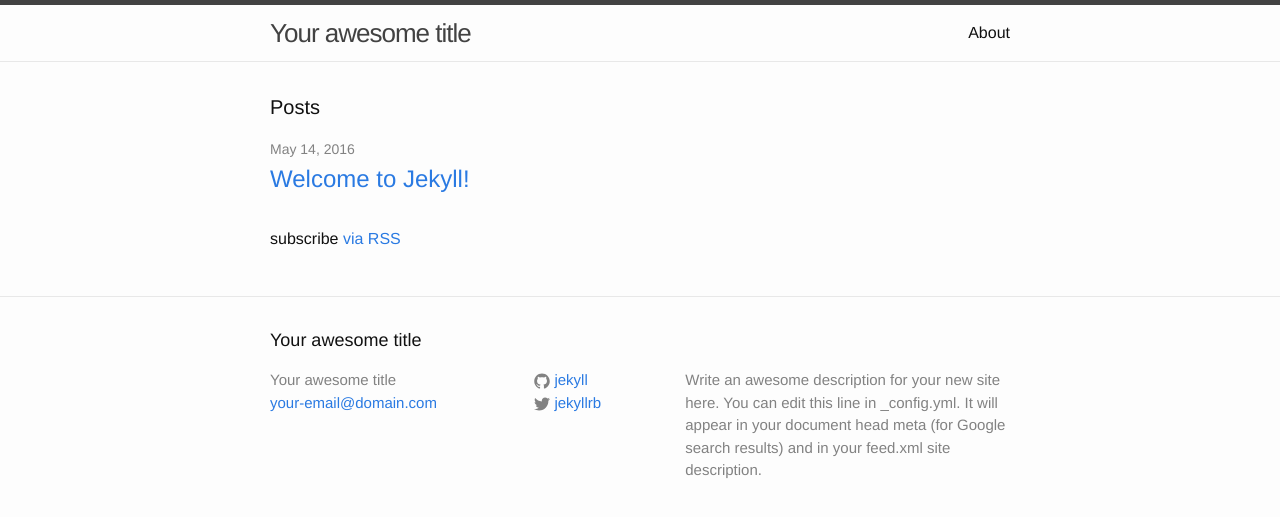
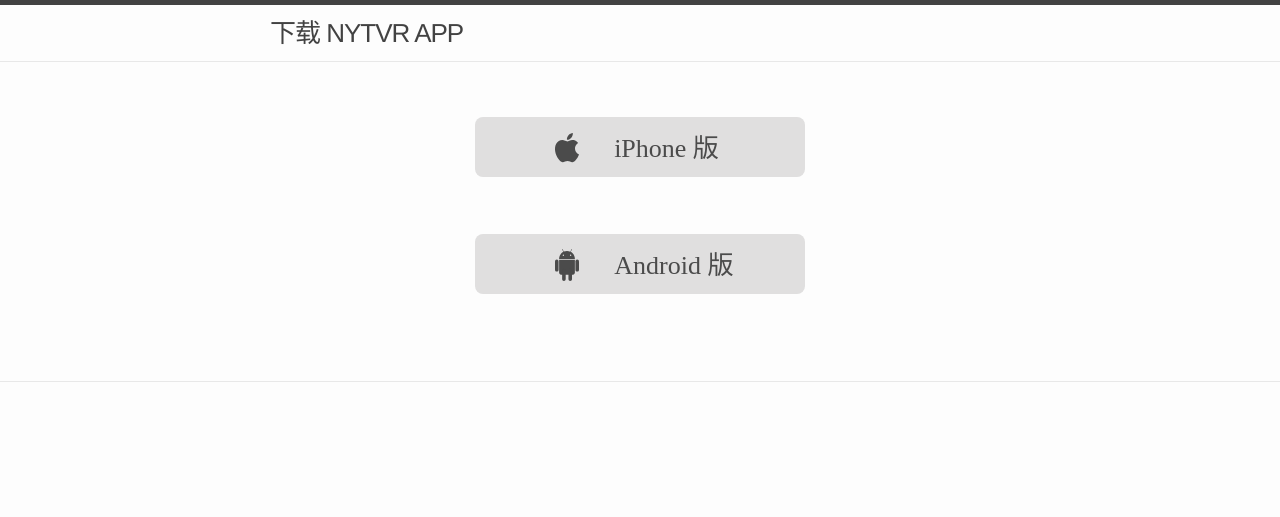
Before and after one commit to chinanyt/nytvr-summit, a Jekyll site: the page built from index.html, in a window 1280 px wide. Shown: the top 517 px of the page. Built offline with Jekyll 4.4.1, drawn with Linux system fonts in a browser that asks for light colours.

Commit message:
finished the download page

```diff
--- a/_config.yml
+++ b/_config.yml
@@ -6,16 +6,16 @@
 # 'jekyll serve'. If you change this file, please restart the server process.
 
 # Site settings
-title: Your awesome title
-email: your-email@domain.com
+title: 下载 NYTVR APP
+email: nytvr@nytimes.com
 description: > # this means to ignore newlines until "baseurl:"
   Write an awesome description for your new site here. You can edit this
   line in _config.yml. It will appear in your document head meta (for
   Google search results) and in your feed.xml site description.
 baseurl: "" # the subpath of your site, e.g. /blog
 url: "http://yourdomain.com" # the base hostname & protocol for your site
-twitter_username: jekyllrb
-github_username:  jekyll
+twitter_username:
+github_username:
 
 # Build settings
 markdown: kramdown
--- a/_includes/footer.html
+++ b/_includes/footer.html
@@ -1,38 +1,3 @@
 <footer class="site-footer">
 
-  <div class="wrapper">
-
-    <h2 class="footer-heading">{{ site.title }}</h2>
-
-    <div class="footer-col-wrapper">
-      <div class="footer-col footer-col-1">
-        <ul class="contact-list">
-          <li>{{ site.title }}</li>
-          <li><a href="mailto:{{ site.email }}">{{ site.email }}</a></li>
-        </ul>
-      </div>
-
-      <div class="footer-col footer-col-2">
-        <ul class="social-media-list">
-          {% if site.github_username %}
-          <li>
-            {% include icon-github.html username=site.github_username %}
-          </li>
-          {% endif %}
-
-          {% if site.twitter_username %}
-          <li>
-            {% include icon-twitter.html username=site.twitter_username %}
-          </li>
-          {% endif %}
-        </ul>
-      </div>
-
-      <div class="footer-col footer-col-3">
-        <p>{{ site.description }}</p>
-      </div>
-    </div>
-
-  </div>
-
 </footer>
--- a/_includes/header.html
+++ b/_includes/header.html
@@ -5,13 +5,6 @@
     <a class="site-title" href="{{ site.baseurl }}/">{{ site.title }}</a>
 
     <nav class="site-nav">
-      <a href="#" class="menu-icon">
-        <svg viewBox="0 0 18 15">
-          <path fill="#424242" d="M18,1.484c0,0.82-0.665,1.484-1.484,1.484H1.484C0.665,2.969,0,2.304,0,1.484l0,0C0,0.665,0.665,0,1.484,0 h15.031C17.335,0,18,0.665,18,1.484L18,1.484z"/>
-          <path fill="#424242" d="M18,7.516C18,8.335,17.335,9,16.516,9H1.484C0.665,9,0,8.335,0,7.516l0,0c0-0.82,0.665-1.484,1.484-1.484 h15.031C17.335,6.031,18,6.696,18,7.516L18,7.516z"/>
-          <path fill="#424242" d="M18,13.516C18,14.335,17.335,15,16.516,15H1.484C0.665,15,0,14.335,0,13.516l0,0 c0-0.82,0.665-1.484,1.484-1.484h15.031C17.335,12.031,18,12.696,18,13.516L18,13.516z"/>
-        </svg>
-      </a>
 
       <div class="trigger">
         {% for my_page in site.pages %}
--- a/index.html
+++ b/index.html
@@ -2,22 +2,6 @@
 layout: default
 ---
 
-<div class="home">
+<a href="https://itunes.apple.com/app/id1028562337" style="display: block; text-align: center; margin: 25px 0 50px 0;">{% include nytvr-download-iphone.svg %}</a>
 
-  <h1 class="page-heading">Posts</h1>
-
-  <ul class="post-list">
-    {% for post in site.posts %}
-      <li>
-        <span class="post-meta">{{ post.date | date: "%b %-d, %Y" }}</span>
-
-        <h2>
-          <a class="post-link" href="{{ post.url | prepend: site.baseurl }}">{{ post.title }}</a>
-        </h2>
-      </li>
-    {% endfor %}
-  </ul>
-
-  <p class="rss-subscribe">subscribe <a href="{{ "/feed.xml" | prepend: site.baseurl }}">via RSS</a></p>
-
-</div>
+<a href="http://app.mi.com/detail/363198" style="display: block; text-align: center; margin: 25px 0 50px 0;">{% include nytvr-download-andorid.svg %}</a>
```
Also changed, not shown: about.md (deleted, +0 -15 lines), _includes/Download_on_the_App_Store_Badge_CN_135x40.svg (added), _includes/nameplate-s.svg (added), _includes/nameplate-web.svg (added), _includes/nameplate@2x.png (added), _includes/nytvr-download-andorid.svg (added), _includes/nytvr-download-iphone.svg (added).
